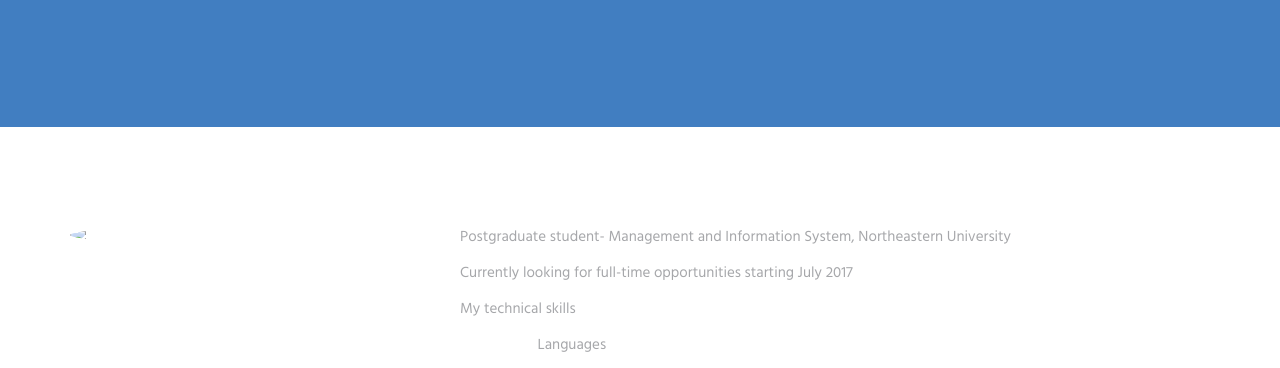
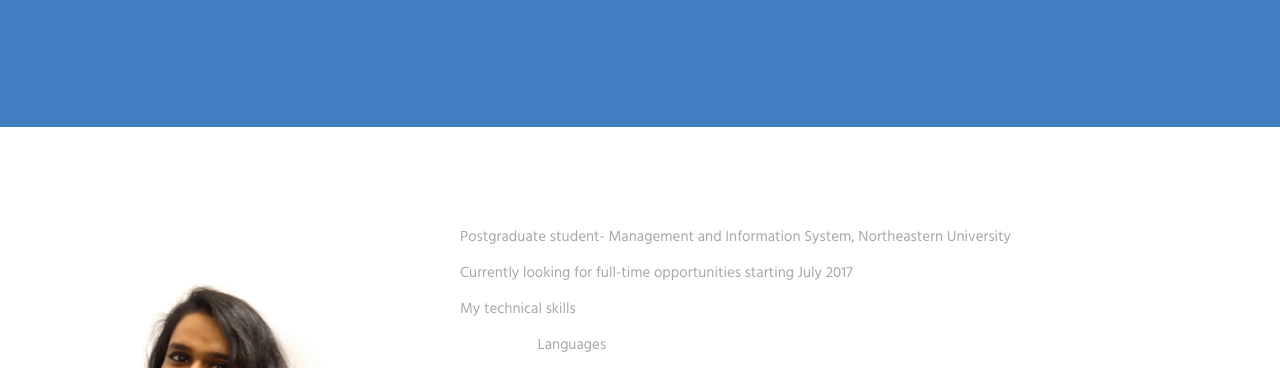
Before and after one commit to yash26195/Portfolio, a plain HTML site: page index.html in a window 1280 px wide. Shown: the part 569-937 px from the top of the page. Drawn offline with nearby package versions, Linux system fonts and the light colour scheme; files that its build step writes are made by us from their sources; the site is published under a folder, as on GitHub Pages, so addresses that start at the root find nothing.

Commit message:
Update index.html

```diff
--- a/index.html
+++ b/index.html
@@ -1,15 +1,5 @@
 <!DOCTYPE html>
-<!-- ==============================
-    Project:        Metronic "Aircv" Frontend Freebie - Responsive HTML Template Based On Twitter Bootstrap 3.3.4
-    Version:        1.0
-    Author:         KeenThemes
-    Primary use:    Corporate, Business Themes.
-    Email:          support@keenthemes.com
-    Follow:         http://www.twitter.com/keenthemes
-    Like:           http://www.facebook.com/keenthemes
-    Website:        http://www.keenthemes.com
-    Premium:        Premium Metronic Admin Theme: http://themeforest.net/item/metronic-responsive-admin-dashboard-template/4021469?ref=keenthemes
-================================== -->
+
 <html lang="en" class="no-js">
     <!-- BEGIN HEAD -->
     <head>
@@ -108,7 +98,7 @@
                 <div class="row">
                     <div class="col-sm-3 ">
                         <div class="text-right sm-text-left">
-                            <img class="img-responsive" style="border-radius: 50%;" src="/img/IMG-20170408-WA0040.jpg">
+                            <img class="img-responsive" style="border-radius: 50%;" src="img/IMG-20170408-WA0040.jpg">
                         </div>
                     </div>
                     <div class="col-sm-8 col-sm-offset-1">
```
